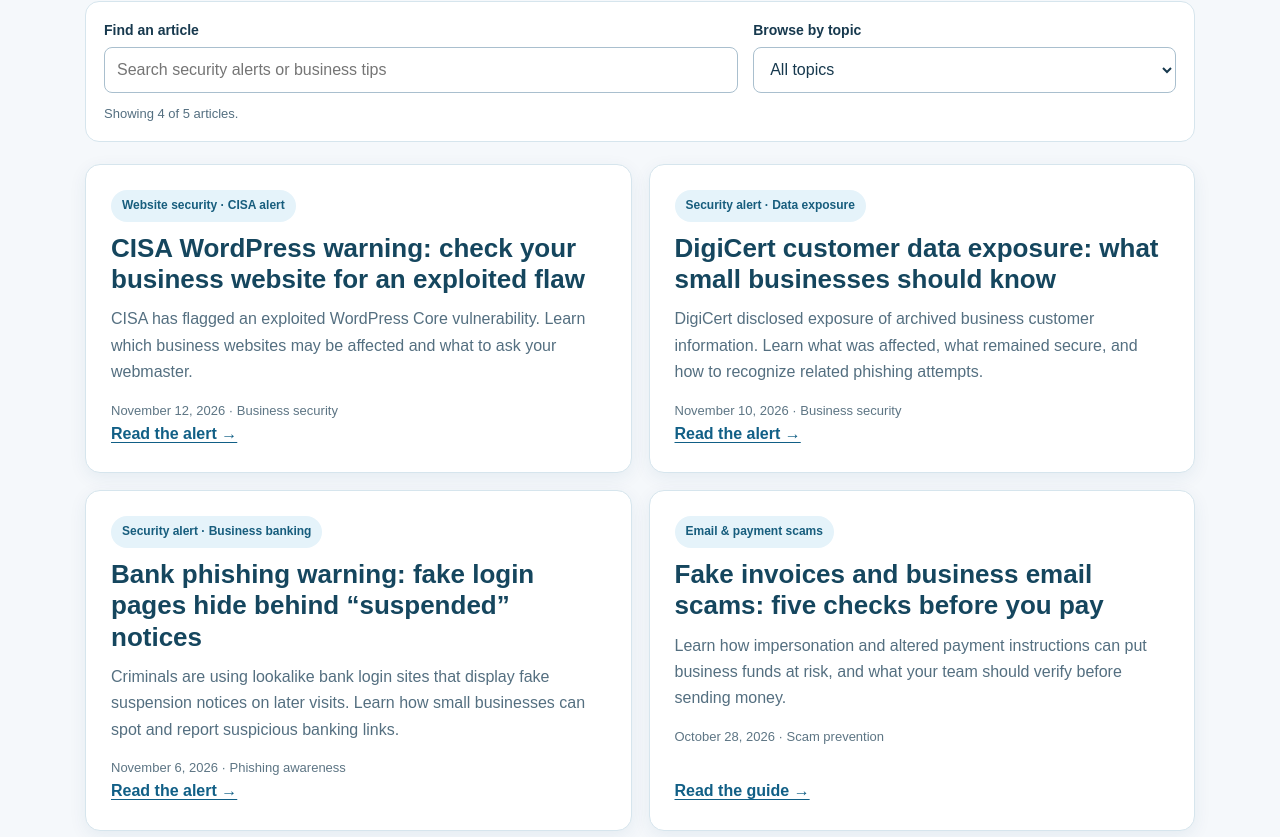
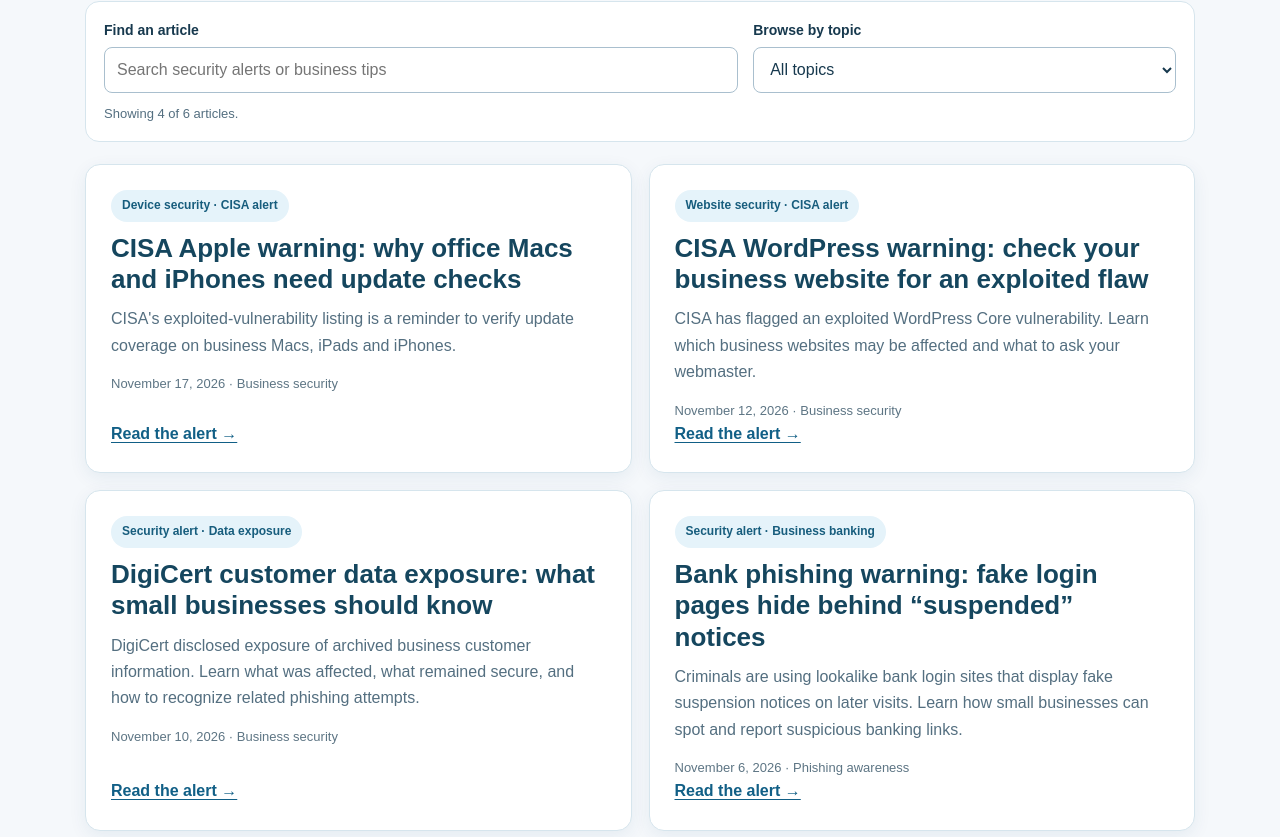
Before and after one commit to 88BitDH/business-suncoast, a plain HTML site: page alerts/index.html in a window 1280 px wide. Shown: the part 623-1460 px from the top of the page. Drawn offline with Linux system fonts and the light colour scheme.

Commit message:
Add November 17 Apple CISA alert card to Alerts index

```diff
--- a/alerts/index.html
+++ b/alerts/index.html
@@ -62,6 +62,14 @@
 <!-- ADD A NEW ARTICLE CARD HERE when publishing a new post. Give each post its own /alerts/slug/ URL and link to the relevant services. -->
 <div class="alerts-grid">
 <article class="alerts-card" data-topic="alerts|guides" data-topics="alerts guides">
+<span class="alerts-tag">Device security · CISA alert</span>
+<h3><a href="/alerts/apple-security-updates-cisa-kev-2026/">CISA Apple warning: why office Macs and iPhones need update checks</a></h3>
+<p>CISA's exploited-vulnerability listing is a reminder to verify update coverage on business Macs, iPads and iPhones.</p>
+<span class="alerts-meta">November 17, 2026 · Business security</span>
+<a class="alerts-more" href="/alerts/apple-security-updates-cisa-kev-2026/">Read the alert →</a>
+</article>
+
+<article class="alerts-card" data-topic="alerts|guides" data-topics="alerts guides">
 <span class="alerts-tag">Website security · CISA alert</span>
 <h3><a href="/alerts/wordpress-active-exploitation-cisa-2026/">CISA WordPress warning: check your business website for an exploited flaw</a></h3>
 <p>CISA has flagged an exploited WordPress Core vulnerability. Learn which business websites may be affected and what to ask your webmaster.</p>
```
